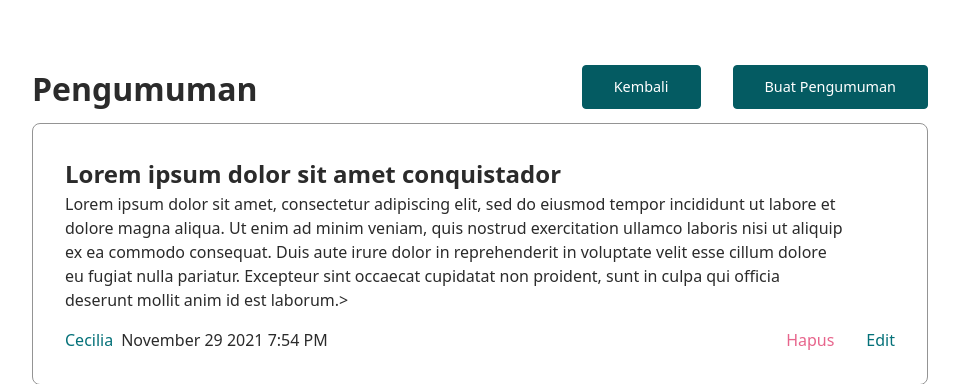
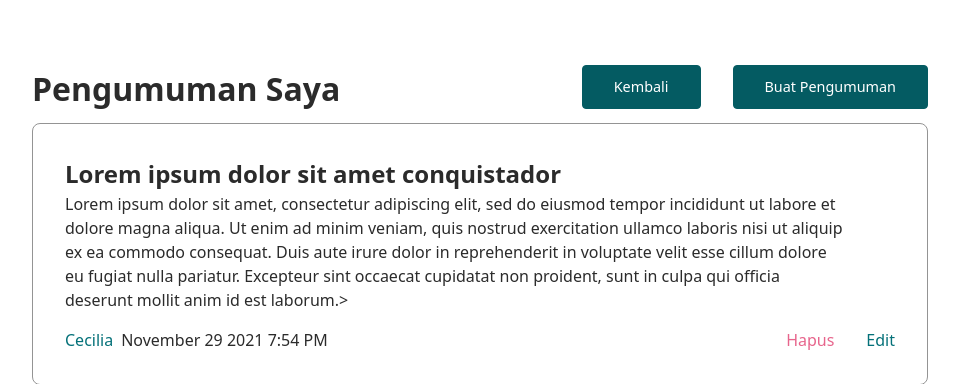
Before and after one commit to GerradND/hadirin, a Django app: page /pengumuman/pengumuman_saya/ in a window 1280 px wide. Shown: the part 54-438 px from the top of the page, without its empty margins (160-1119 px from the left). Run offline with Django 3.2, Linux system fonts and the light colour scheme.

Commit message:
fix some writing errors

```diff
--- a/pengumuman/templates/pengumuman/pengumuman_saya.html
+++ b/pengumuman/templates/pengumuman/pengumuman_saya.html
@@ -11,7 +11,7 @@
 <div class="page-container">
     <div class="page-content">
         <div class="page-header">
-            <h1>Pengumuman</h1>
+            <h1>Pengumuman Saya</h1>
             <div class="pengumuman-buttons">
                 <a class="button-fill" href="{% url 'pengumuman:pengumuman' %}">Kembali</a>
                 <a class="button-fill" href="{% url 'pengumuman:buat_pengumuman' %}">Buat Pengumuman</a>
```
